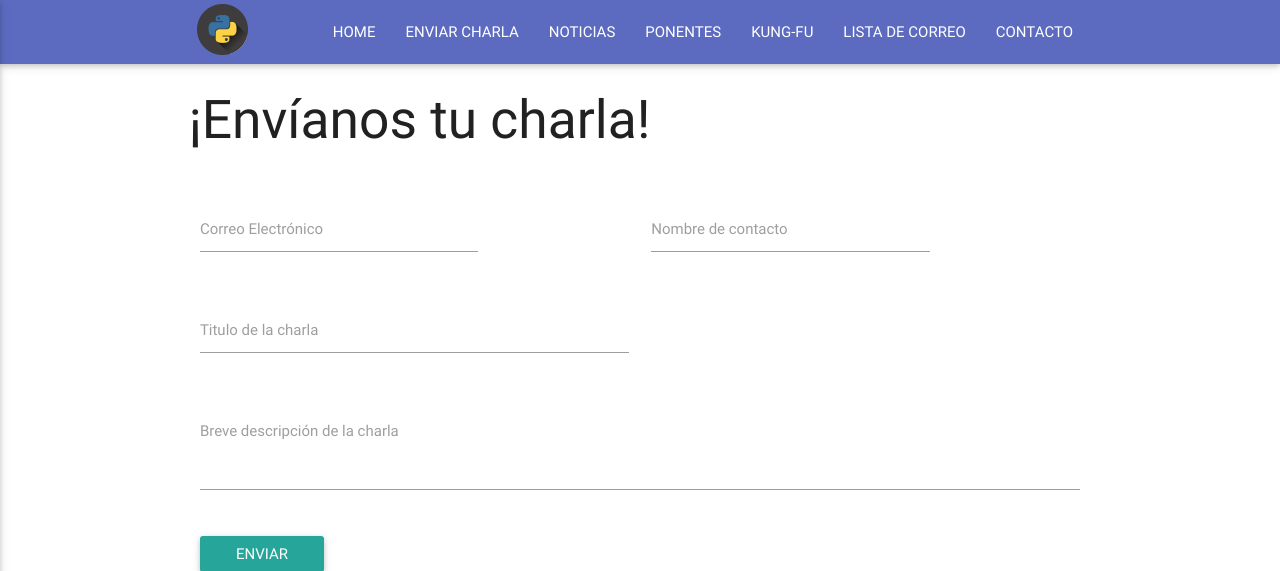
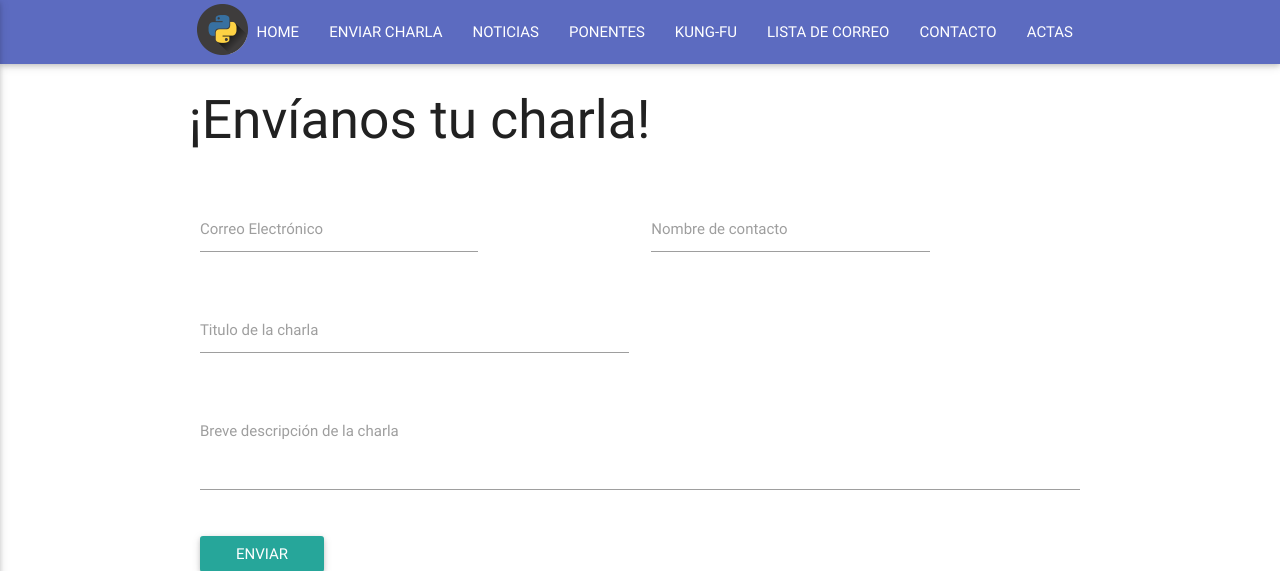
Before and after one commit to PythonGranada/website, a Django app: page /enviar/ in a window 1280 px wide. Shown: the top 571 px of the page. Run offline with Django 3.2, Linux system fonts and the light colour scheme; some libraries are stand-ins or nearby versions.

Commit message:
Added actas to database

```diff
--- a/charlas/admin.py
+++ b/charlas/admin.py
@@ -18,3 +18,4 @@ admin.site.register(Ponente)
 admin.site.register(Charla)
 admin.site.register(KungFu)
 admin.site.register(Progreso)
+admin.site.register(Acta)
--- a/charlas/urls.py
+++ b/charlas/urls.py
@@ -14,4 +14,6 @@ urlpatterns = [
     url(r'^contacto/$', charlas.ContactoFormView.as_view(), name="contacto"),
     url(r'kung-fu/$', charlas.ProgresoListView.as_view(), name = "kung-fu"),
     url(r'ejercicios/$', charlas.KungFuListView.as_view(), name = "ejercicios"),
+    url(r'^actas/$', charlas.ActaListView.as_view(), name="actas"),
+    url(r'^actas/(?P<fecha>[\w-]+)$', charlas.ActaDetailView.as_view(), name="acta"),
 ]
--- a/charlas/views.py
+++ b/charlas/views.py
@@ -10,7 +10,7 @@ from django.views.generic import DetailView, FormView, TemplateView, ListView
 #email
 from django.core.mail import send_mail
 #Models and forms
-from .models import Noticia, Ponente, Progreso, KungFu
+from .models import Noticia, Ponente, Progreso, KungFu, Acta
 from .forms import CharlaForm, ContactoForm
 #external
 from .github_issue import create_issue
@@ -130,3 +130,17 @@ class KungFuListView(ListView):
 
     def get_object(self):
         return KungFu.objects.all().order_by("-fecha")
+
+class ActaListView(ListView):
+    context_object_name = 'actas'
+    model = Acta
+    template_name = 'lists/actas.html'
+
+class ActaDetailView(DetailView):
+    model = Acta
+    slug_field = 'fecha'
+    slug_url_kwarg = 'fecha'
+    template_name = 'acta.html'
+
+class CookiesTemplateView(TemplateView):
+    template_name = 'cookies.html'
--- a/templates/links.html
+++ b/templates/links.html
@@ -5,3 +5,4 @@
 <li><a href="{% url 'kung-fu' %}">KUNG-FU</a></li>
 <li><a href="https://lists.es.python.org/listinfo/granada">LISTA DE CORREO</a></li>
 <li><a href="{% url 'contacto' %}">CONTACTO</a></li>
+<li><a href="{% url 'actas' %}">ACTAS</a></li>
```
Also changed, not shown: charlas/models.py (+8 -0 lines).
